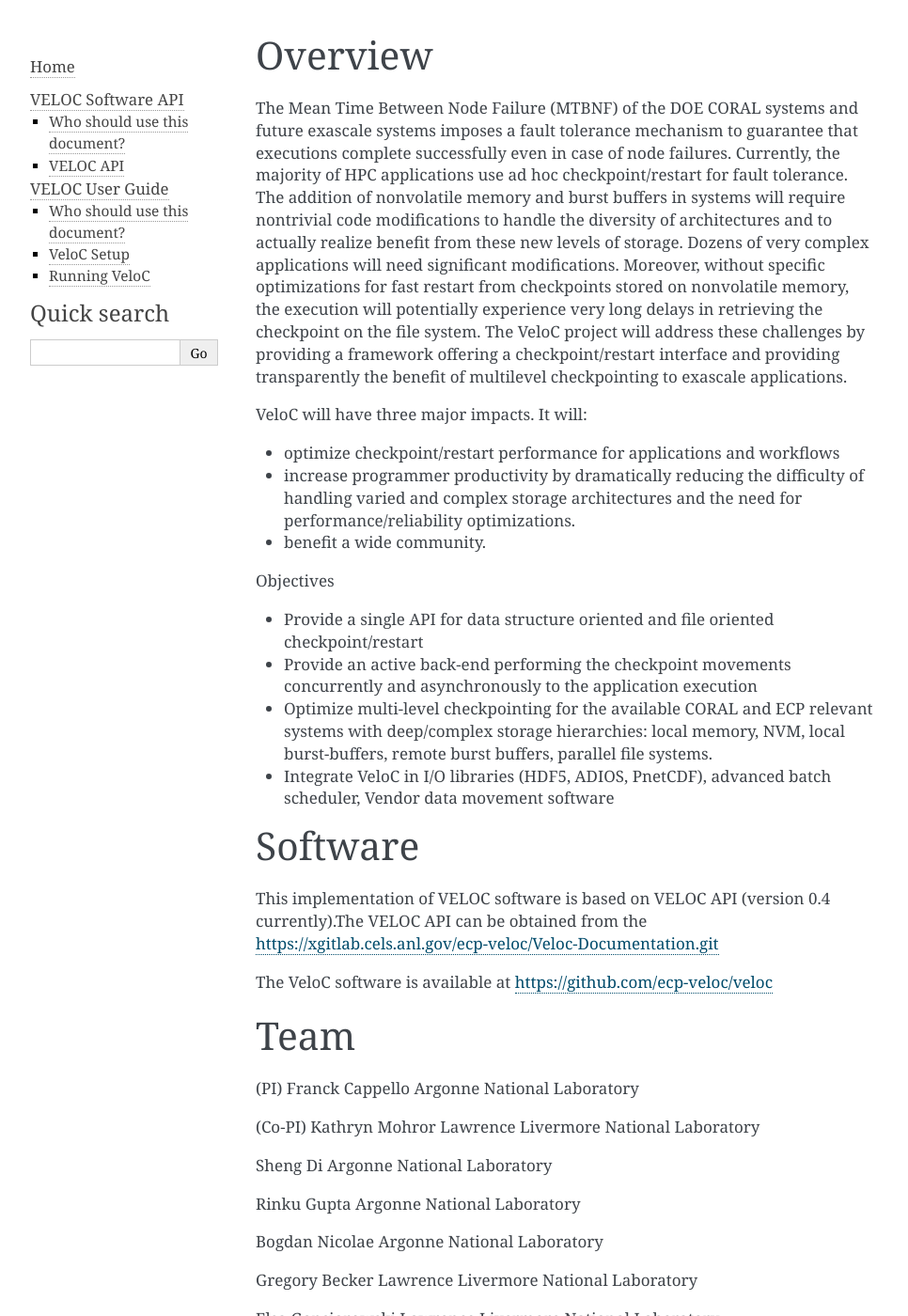
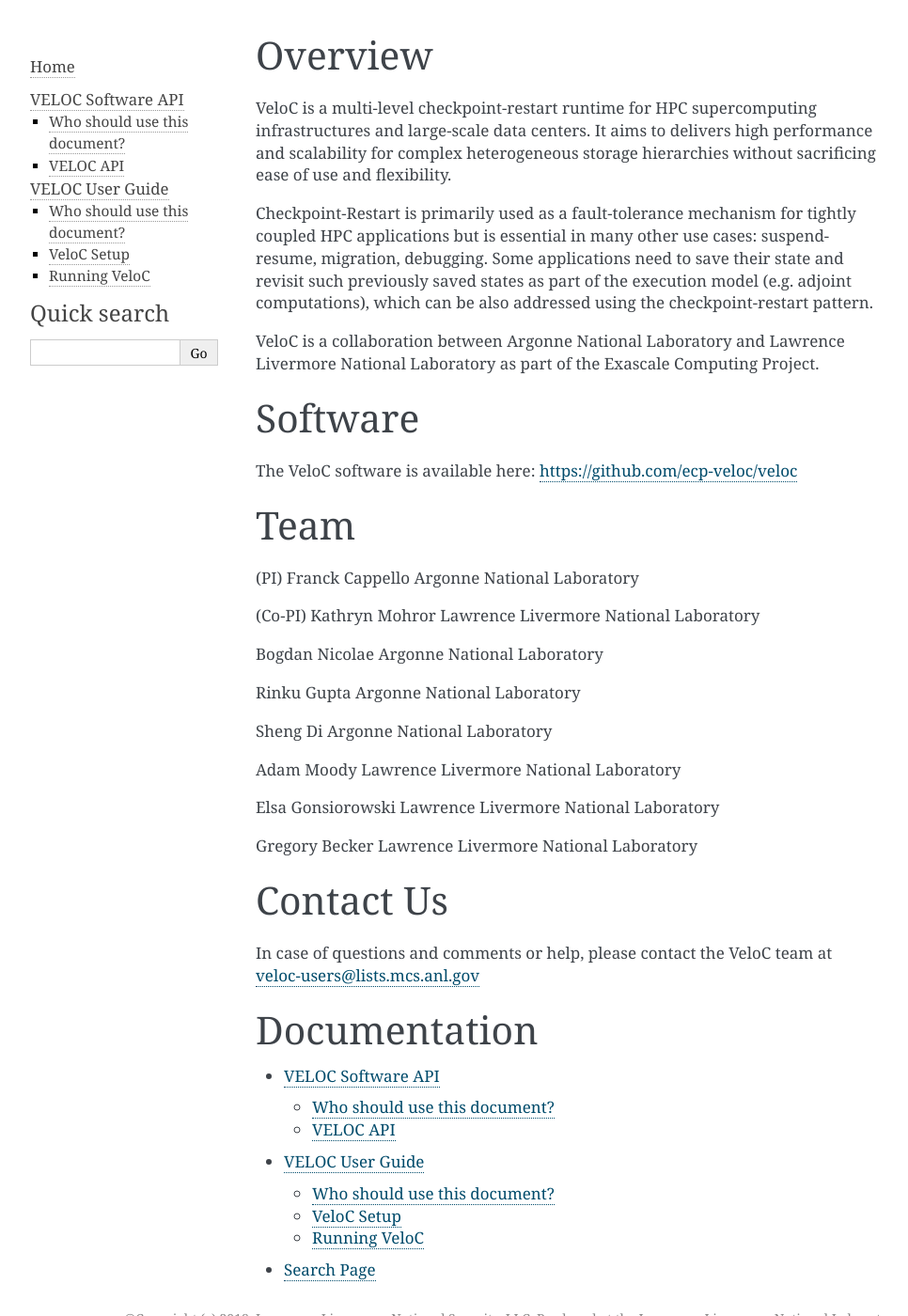
Before and after one commit to ECP-VeloC/VELOC, a Sphinx documentation site: the page built from docs/index.rst, in a window 1280 px wide and 1400 px high. Shown: the whole window at 94% size, without its empty margins (148-1114 px from the left). Built offline with Sphinx 7.4.7, drawn with Linux system fonts in a browser that asks for light colours; pages that are not in the unit, such as notebooks, are missing from menus; some of the changed text lies outside the part shown.

Commit message:
Update index.rst

```diff
--- a/docs/index.rst
+++ b/docs/index.rst
@@ -1,29 +1,22 @@
 Overview
 --------
-The Mean Time Between Node Failure (MTBNF) of the DOE CORAL systems and future exascale systems imposes a fault tolerance mechanism to guarantee that executions complete successfully even in case of node failures. Currently, the majority of HPC applications use ad hoc checkpoint/restart for fault tolerance. The addition of nonvolatile memory and burst buffers in systems will require nontrivial code modifications to handle the diversity of architectures and to actually realize benefit from these new levels of storage. Dozens of very complex applications will need significant modifications. Moreover, without specific optimizations for fast restart from checkpoints stored on nonvolatile memory, the execution will potentially experience very long delays in retrieving the checkpoint on the file system. The VeloC project will address these challenges by providing a framework offering a checkpoint/restart interface and providing transparently the benefit of multilevel checkpointing to exascale applications.
 
-VeloC will have three major impacts. It will:
+VeloC is a multi-level checkpoint-restart runtime for HPC supercomputing infrastructures and large-scale data centers.
+It aims to delivers high performance and scalability for complex heterogeneous storage hierarchies without sacrificing ease
+of use and flexibility.
 
-- optimize checkpoint/restart performance for applications and workflows
-- increase programmer productivity by dramatically reducing the difficulty of handling varied and complex storage architectures and the need for performance/reliability optimizations.
-- benefit a wide community.
+Checkpoint-Restart is primarily used as a fault-tolerance mechanism for tightly coupled HPC applications but
+is essential in many other use cases: suspend-resume, migration, debugging. Some applications need to save their state and
+revisit such previously saved states as part of the execution model (e.g. adjoint computations), which can be also addressed
+using the checkpoint-restart pattern.
 
-Objectives
-
-• Provide a single API for data structure oriented and file oriented checkpoint/restart
-
-• Provide an active back-end performing the checkpoint movements concurrently and asynchronously to the application execution
-
-• Optimize multi-level checkpointing for the available CORAL and ECP relevant systems with deep/complex storage hierarchies: local memory, NVM, local burst-buffers, remote burst buffers, parallel file systems.
-
-• Integrate VeloC in I/O libraries (HDF5, ADIOS, PnetCDF), advanced batch scheduler, Vendor data movement software
-
+VeloC is a collaboration between Argonne National Laboratory and Lawrence Livermore National Laboratory as part of the
+Exascale Computing Project.
 
 Software
 --------
-This implementation of VELOC software is based on VELOC API (version 0.4 currently).The VELOC API can be obtained from the https://xgitlab.cels.anl.gov/ecp-veloc/Veloc-Documentation.git
 
-The VeloC software is available at https://github.com/ecp-veloc/veloc
+The VeloC software is available here: https://github.com/ecp-veloc/veloc
 
 Team
 ----
@@ -33,30 +26,27 @@
 (Co-PI) Kathryn Mohror
 Lawrence Livermore National Laboratory
 
-Sheng Di
+Bogdan Nicolae
 Argonne National Laboratory
 
 Rinku Gupta
 Argonne National Laboratory
 
-Bogdan Nicolae
+Sheng Di
 Argonne National Laboratory
 
-Gregory Becker
+Adam Moody
 Lawrence Livermore National Laboratory
 
 Elsa Gonsiorowski
 Lawrence Livermore National Laboratory
 
-Adam Moody
+Gregory Becker
 Lawrence Livermore National Laboratory
-
-
 
 Contact Us
 ----------
-In case of questions and comments or help, please contact the VELOC team at ecp-veloc@lists.mcs.anl.gov
-
+In case of questions and comments or help, please contact the VeloC team at veloc-users@lists.mcs.anl.gov
 
 Documentation
 -------------
```
